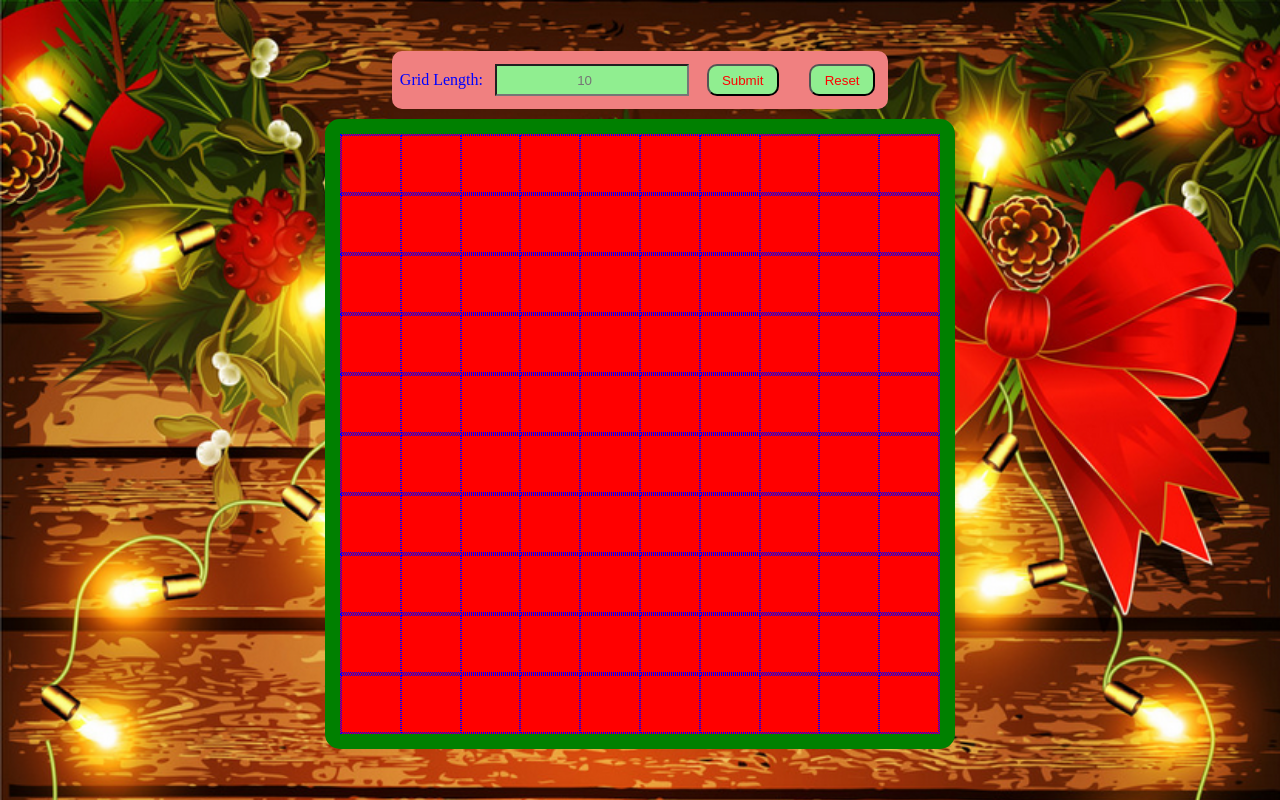
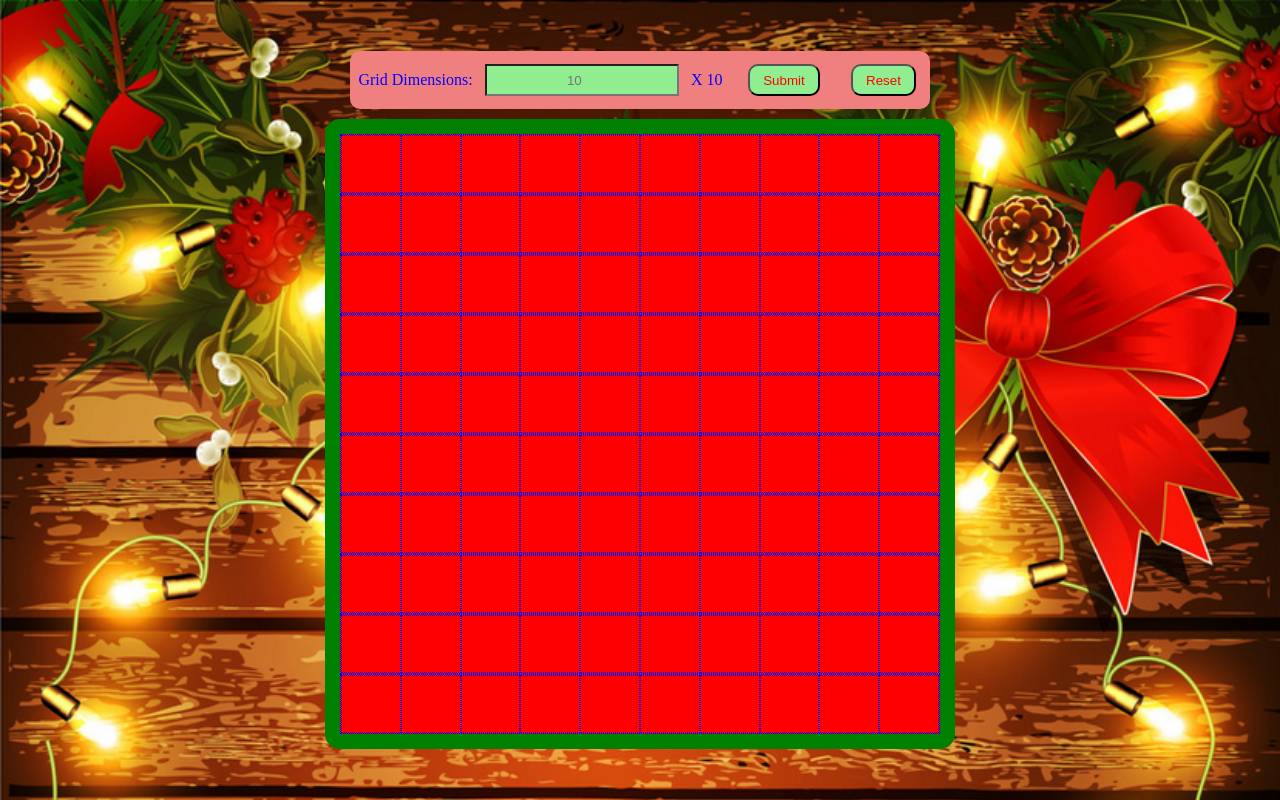
Before and after one commit to keith-flynn/etch-a-sketh, a plain HTML site: page index.html in a window 1280 px wide. Drawn offline with Linux system fonts and the light colour scheme.

Commit message:
Add label to match dimensions
Add function generateWidthDisplay to represent the square display. I.e.
10 X 10 or 50 X 50. The first number from the input field is matched by
JavaScript and generated dynamically in HTML.

```diff
--- a/index.html
+++ b/index.html
@@ -8,8 +8,9 @@
 </head>
 <body>
   <div class="controls">
-    <label for="grid-size-input">Grid Length:</label>
+    <label for="grid-size-input">Grid Dimensions:</label>
     <input type="number" id="grid-size-input" name="grid-size-input" placeholder="10">
+    <label class="width-dimension"></label>
     <button id="submit">Submit</button>
     <button id="reset">Reset</button>
   </div>
--- a/js/app.js
+++ b/js/app.js
@@ -1,5 +1,6 @@
 'use-strict';
 const gridSizeInput = document.getElementById("grid-size-input")
+const widthDimension = document.querySelector(".width-dimension")
 const submitButton = document.getElementById("submit");
 const resetButton = document.getElementById("reset")
 const container = document.getElementById('container');
@@ -22,7 +23,7 @@ function generatePanels() {
     }
     addPanelListeners();
   }
-  //addPanelListeners();
+  generateWidthDisplay();
 }
 
 generatePanels();
@@ -33,10 +34,12 @@ function changePanels() {
   addPanelListeners();
 }
 
+function generateWidthDisplay() {
+  widthDimension.innerText = `X ${gridSizeValue}`;
+}
+
 // Double event listeners for mousedown and mouseenter
 // A click-and-hold to draw gesture
-
-
 let isMouseDown = false;
 
 document.addEventListener('mousedown', () => {
@@ -58,7 +61,6 @@ function addPanelListeners() {
     });
   });
 }
-//addPanelListeners();
 
 // Reset button event listener
 resetButton.addEventListener("click", (e) => {
```
